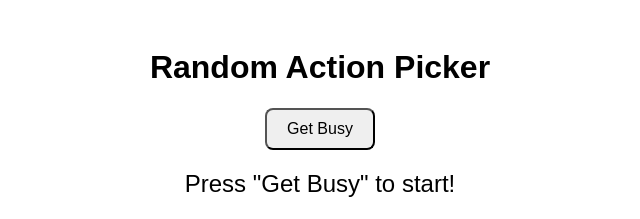
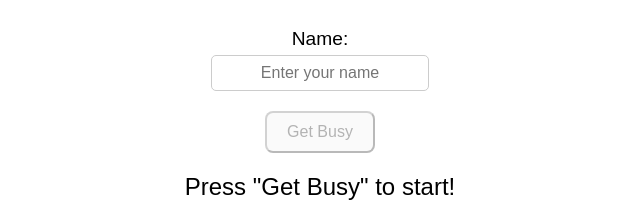
Before and after one commit to chepizhkoandrew/friend, a plain HTML site: page index.html in a window 1280 px wide. Shown: the whole page, without its empty margins (320-960 px from the left). Drawn offline with Linux system fonts and the light colour scheme.

Commit message:
Update index.html

```diff
--- a/index.html
+++ b/index.html
@@ -10,6 +10,29 @@
         body { font-family: Arial, sans-serif; text-align: center; padding: 20px; }
         #task { font-size: 1.5em; margin-top: 20px; }
         #getBusyButton { padding: 10px 20px; font-size: 1em; cursor: pointer; border-radius: 8px; }
+
+        /* Centering input and button block */
+        #nameInputContainer {
+            display: flex;
+            flex-direction: column;
+            align-items: center;
+            margin-bottom: 20px;
+        }
+
+        /* Styling for name input field */
+        #nameLabel {
+            font-size: 1.2em;
+            margin-bottom: 5px;
+        }
+
+        #nameInput {
+            width: 200px;
+            padding: 8px;
+            font-size: 1em;
+            border-radius: 5px;
+            border: 1px solid #ccc;
+            text-align: center;
+        }
 
         #imageContainer {
             display: flex;
@@ -124,7 +147,13 @@
     </style>
 </head>
 <body>
-    <h1>Random Action Picker</h1>
+
+    <!-- Name Input Block -->
+    <div id="nameInputContainer">
+        <label id="nameLabel" for="nameInput">Name:</label>
+        <input type="text" id="nameInput" maxlength="20" placeholder="Enter your name">
+    </div>
+
     <button id="getBusyButton" disabled>Get Busy</button>
     <p id="task">Press "Get Busy" to start!</p>
 
@@ -133,7 +162,6 @@
         <div id="afterTextOverlay">After Text</div>
     </div>
 
-    <!-- Styled Popup -->
     <div id="popup">
         <p>Ready for the timer?</p>
         <button id="yesButton">Yes</button>
@@ -168,7 +196,6 @@
 
         function showInitialMessage() {
             document.getElementById('task').innerText = 'Press "Get Busy" to start!';
-            document.getElementById('getBusyButton').disabled = false; // Ensure button is enabled initially
         }
 
         function hideInitialMessage(taskName) {
@@ -184,6 +211,12 @@
             .then(data => {
                 tasks = data;
                 console.log("Tasks loaded successfully:", tasks);
+
+                // Enable Get Busy button once tasks and name are ready
+                document.getElementById('nameInput').addEventListener('input', () => {
+                    document.getElementById('getBusyButton').disabled = !document.getElementById('nameInput').value;
+                });
+
                 showInitialMessage();
             })
             .catch(error => console.error('Error loading tasks:', error));
@@ -277,8 +310,6 @@
 
             const randomColor = `hsl(${Math.floor(Math.random() * 360)}, 100%, 50%)`;
             afterTextOverlay.style.color = randomColor;
-
-            document.getElementById('getBusyButton').disabled = false; // Re-enable Get Busy after showing aftertext
         }
 
         document.getElementById('getBusyButton').addEventListener('click', getRandomTask);
```
